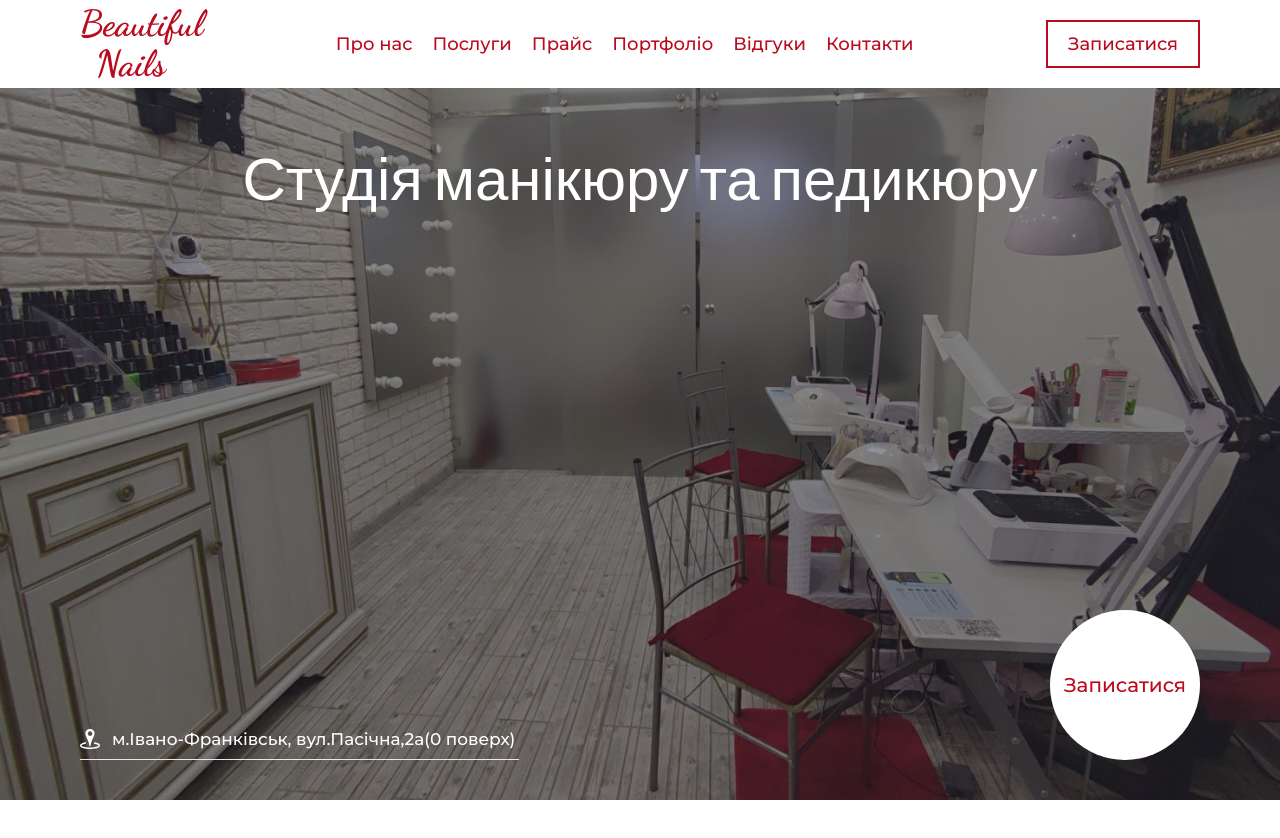
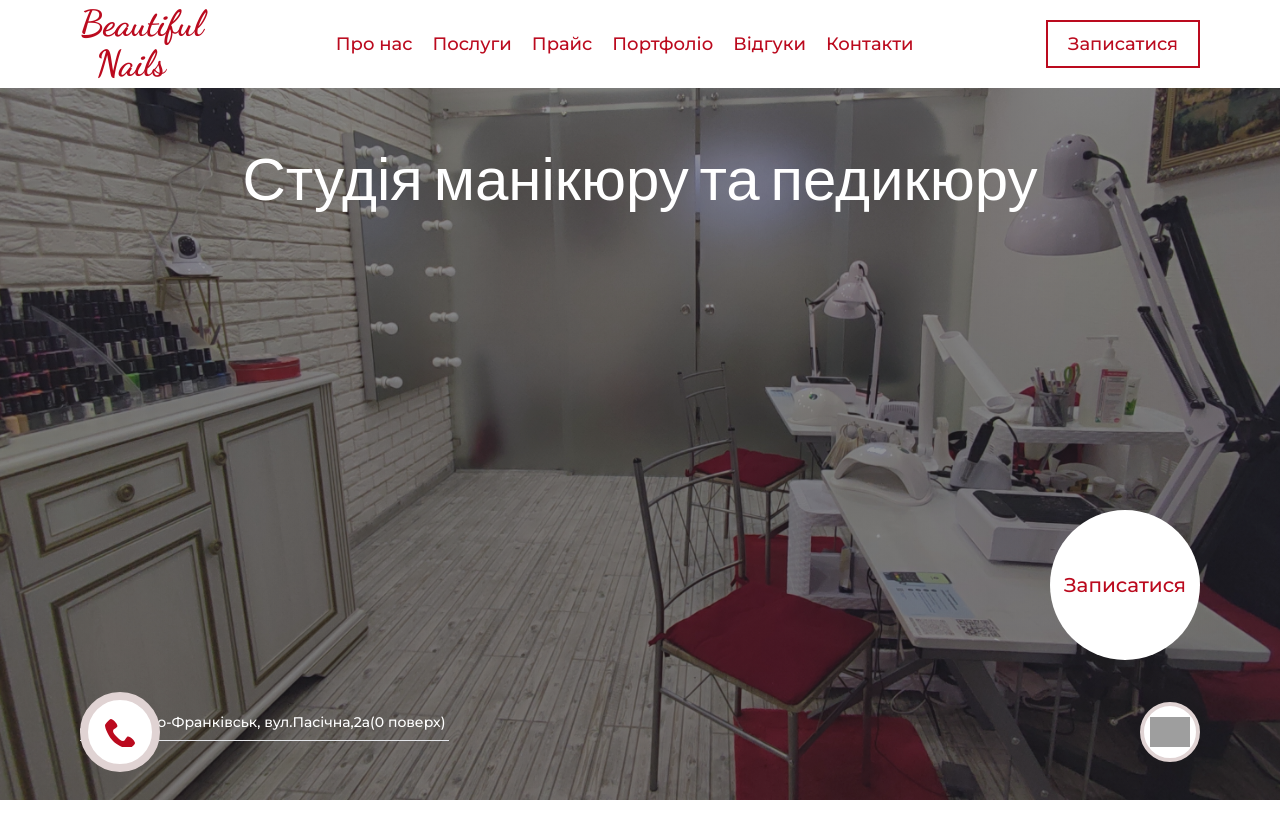
Before and after one commit to mariastetciuk/nails-next, a Next.js app: page / in a window 1280 px wide. Shown: the top 838 px of the page. Built offline with nearby package versions, Linux system fonts and the light colour scheme; grey boxes are pictures that could not be loaded.

Commit message:
add fixed btn

```diff
--- a/src/app/globals.css
+++ b/src/app/globals.css
@@ -14,3 +14,7 @@
   background-position: center;
   background-size: cover;
 }
+
+.ffr {
+  color: #e0d3d3;
+}
--- a/src/components/BurgerMenu.tsx
+++ b/src/components/BurgerMenu.tsx
@@ -55,12 +55,12 @@ const BurgerMenu = ({ togleModal }: CloseModal) => {
           ))}
         </ul>
         <div className="flex justify-center items-center gap-4 mx-auto border-t border-gray-400 pt-6 px-6 md:px-8 md:py-7" >
-            <a href='https://www.instagram.com/beautiful.nails.if'  rel="noopener noreferrer">
+            <a href='https://www.instagram.com/beautiful.nails.if'  rel="noopener noreferrer" target='_blank'>
               <InstagramIcon />
             </a>
-            <a href='https://facebook.com/beautifulnails.pasichna.if'  rel="noopener noreferrer"><FasebookIcon /></a>
-            <a href=""  rel="noopener noreferrer" ><ViberIcon /></a>
-            <a href=""  rel="noopener noreferrer" ><TelegramIcon /></a>
+            <a href='https://facebook.com/beautifulnails.pasichna.if'  rel="noopener noreferrer" target='_blank'><FasebookIcon /></a>
+            <a href=""  rel="noopener noreferrer" target='_blank'><ViberIcon /></a>
+            <a href=""  rel="noopener noreferrer" target='_blank'><TelegramIcon /></a>
             </div>
 
       </div>
--- a/src/components/Header.tsx
+++ b/src/components/Header.tsx
@@ -17,7 +17,7 @@ const Header = () => {
        <nav className='hidden lg:block'>
           <ul className='flex gap-5 text-lg font-medium'>
             {navLinks.map(({title, href}) => <li key={title}>
-              <Link href={href} className='transition-all duration-300 hover:border-b-2 focus:border-b-2 py-3'>{title}</Link>
+              <Link href={href} className='transition-all duration-300npm hover:border-b-2 hover:border-red focus:border-red focus:border-b-2 py-3'>{title}</Link>
             </li>)}
           </ul>
         </nav>
--- a/src/components/Hero.tsx
+++ b/src/components/Hero.tsx
@@ -1,33 +1,36 @@
 import { Bitter } from "next/font/google";
 import LocationIcon from "./icons/LocationIcon";
+import FixedBtn from "./Sociale";
+
 
 const cinzel = Bitter({ subsets: ["latin"], weight: ["700", "900"] });
 const Hero = () => {
   return (
     <section className="relative bgImage w-screen text-white md:h-[800px] lg:h-[800px] mb-[300px]">
-      <div className="w-[320px] h-[500px] px-5 pt-[120px] md:w-[768px] md:pt-[150px] md:h-[800px] lg:px-20 lg:w-[1280px]">
-        <h1 className={`${cinzel.className} text-center text-3xl mb-[240px] md:text-5xl md:mx-auto md:mb-[300px] md:w-[500px] lg:w-auto lg:text-6xl lg:mb-[400px]`}>
+      <div className="w-[320px] h-[500px] mx-auto px-5 pt-[120px] md:w-[768px] md:pt-[150px] md:h-[800px] lg:px-20 lg:w-[1280px]">
+        <h1 className={`${cinzel.className} text-center text-3xl mb-[240px] md:text-5xl md:mx-auto md:mb-[450px] md:w-[500px] lg:w-auto lg:text-6xl lg:mb-[500px]`}>
           Студія манікюру та педикюру
         </h1>
         <div className="relative flex justify-between items-end">
           <a
-            className=" flex items-center text-[14px] gap-3 border-b fill-white pb-1 text-base font-medium text-white transition-all duration-300 hover:border-red focus:border-red lg:text-[1.06rem]"
+            className=" flex items-center leading-tight text-[14px] gap-3 border-b fill-white pb-1 text-base font-medium text-white transition-all duration-300 hover:border-red focus:border-red lg:text-[1.06rem]"
             href="#location"
           >
             <LocationIcon />
-            <p className="lg:pr-1 py-1">
+            <p className="lg:pr-1 md:py-1 text-[14px]">
               м.Івано-Франківськ,{" "}
               <span className="block lg:inline ">вул.Пасічна,2а(0 пoверх)</span>{" "}
             </p>
           </a>
           <button
             type="button"
-            className="absolute right-0  -top-[170px] flex items-center justify-center h-[110px] w-[110px] rounded-full bg-white text-base font-medium  text-red transition-all duration-300 hover:bg-red focus:bg-red hover:text-white focus:text-white md:relative  md:top-0 md:h-[130px] md:w-[130px] md:text-xl lg:w-[150px] lg:h-[150px]"
+            className="absolute right-0  -top-[170px] flex items-center justify-center h-[110px] w-[110px] rounded-full bg-white text-base font-medium  text-red transition-all duration-300 hover:bg-red focus:bg-red hover:text-white focus:text-white md:h-[130px] md:w-[130px] md:text-xl lg:-top-[200px] lg:w-[150px] lg:h-[150px]"
           >
             Записатися
           </button>
         </div>
       </div>
+      <FixedBtn />
     </section>
   );
 };
--- /dev/null
+++ b/src/components/Sociale.tsx
@@ -0,0 +1,99 @@
+"use client";
+import React, { useState, useEffect } from "react";
+import Image from "next/image";
+import CloseIcon from "./icons/CloseIcon";
+import PhoneIcon from "./icons/PhoneIcon";
+import InstagramIcon from "./icons/InstagramIcon";
+import FasebookIcon from "./icons/FasebbokIcon";
+import TelegramIcon from "./icons/TelegramIcon";
+import ViberIcon from "./icons/ViberIcon";
+import Link from "next/link";
+
+const FixedBtn = () => {
+  const [isShowPopUp, setisShowPopUp] = useState(false);
+  const [currentImageIndex, setCurrentImageIndex] = useState(0);
+  const images = [
+    "/icon/icon-facebook.svg",
+    "/icon/icon-instagram.svg",
+    "/icon/icon-viber.svg",
+    "/icon/icon-telegram.svg",
+  ];
+
+  const togglePopUp = () => setisShowPopUp((prev) => !prev);
+
+
+
+  useEffect(() => {
+    const showNextImage = () => {
+      setCurrentImageIndex((prevIndex) => (prevIndex + 1) % images.length);
+    };
+    const imageSliderInterval = setInterval(showNextImage, 3000);
+
+
+    return () => {
+
+      clearInterval(imageSliderInterval);
+    };
+  }, [currentImageIndex, images.length]);
+
+  return (
+    <div className="fixed left-0 right-0 bottom-7 z-10">
+      <div className="flex items-center mx-auto justify-between px-5 w-[320px] md:w-[768px] lg:w-[1280px] lg:px-20">
+        <Link
+        href={'tel: +380989505917'}
+          className=" flex justify-center text-red items-center w-[70px] h-[70px] rounded-full border-8 border-lightred bg-white transition-all duration-300 md:w-[80px] md:h-[80px]"
+        >
+          <PhoneIcon />
+        </Link>
+        <div className="relative ">
+          <button
+            type="button"
+            onClick={togglePopUp}
+            className="  flex justify-center items-center w-[50px] h-[50px] rounded-full border-4 border-lightred bg-white transition-all duration-300 md:w-[60px] md:h-[60px]"
+          >
+            {isShowPopUp ? (
+              <CloseIcon />
+            ) : (
+              <Image
+                src={images[currentImageIndex]}
+                alt={`Image ${currentImageIndex + 1}`}
+                width={40}
+                height={40}
+              />
+            )}
+          </button>
+          {isShowPopUp && (
+            <div className="absolute -top-[200px] flex flex-wrap justify-center items-center right-0 w-[50px] md:w-[60px] ">
+              <Link
+                href="https://www.instagram.com/beautiful.nails.if"
+                rel="noopener noreferrer"
+                target='_blank'
+
+              >
+                <InstagramIcon />
+              </Link>
+              <Link
+                href="https://facebook.com/beautifulnails.pasichna.if"
+                rel="noopener noreferrer"
+                target='_blank'
+
+              >
+                <FasebookIcon />
+              </Link>
+              <Link href="" rel="noopener noreferrer" target='_blank'
+              >
+                <ViberIcon />
+              </Link>
+              <Link href="" rel="noopener noreferrer" target='_blank'
+             >
+                <TelegramIcon />
+              </Link>
+            </div>
+          )}
+        </div>
+      </div>
+    </div>
+  );
+};
+
+export default FixedBtn;
--- a/src/components/icons/FasebbokIcon.tsx
+++ b/src/components/icons/FasebbokIcon.tsx
@@ -6,37 +6,10 @@ const FasebookIcon = () => {
       width="48px"
       height="48px"
     >
-      <radialGradient
-        id="8O3wK6b5ASW2Wn6hRCB5xa"
-        cx="11.087"
-        cy="7.022"
-        r="47.612"
-        gradientTransform="matrix(1 0 0 -1 0 50)"
-        gradientUnits="userSpaceOnUse"
-      >
-        <stop offset="0" stopColor="#1292ff" />
-        <stop offset=".079" stopColor="#2982ff" />
-        <stop offset=".23" stopColor="#4e69ff" />
-        <stop offset=".351" stopColor="#6559ff" />
-        <stop offset=".428" stopColor="#6d53ff" />
-        <stop offset=".754" stopColor="#df47aa" />
-        <stop offset=".946" stopColor="#ff6257" />
-      </radialGradient>
-      <path
-        fill="url(#8O3wK6b5ASW2Wn6hRCB5xa)"
-        d="M44,23.5C44,34.27,35.05,43,24,43c-1.651,0-3.25-0.194-4.784-0.564	c-0.465-0.112-0.951-0.069-1.379,0.145L13.46,44.77C12.33,45.335,11,44.513,11,43.249v-4.025c0-0.575-0.257-1.111-0.681-1.499	C6.425,34.165,4,29.11,4,23.5C4,12.73,12.95,4,24,4S44,12.73,44,23.5z"
-      />
-      <path
-        d="M34.992,17.292c-0.428,0-0.843,0.142-1.2,0.411l-5.694,4.215	c-0.133,0.1-0.28,0.15-0.435,0.15c-0.15,0-0.291-0.047-0.41-0.136l-3.972-2.99c-0.808-0.601-1.76-0.918-2.757-0.918	c-1.576,0-3.025,0.791-3.876,2.116l-1.211,1.891l-4.12,6.695c-0.392,0.614-0.422,1.372-0.071,2.014	c0.358,0.654,1.034,1.06,1.764,1.06c0.428,0,0.843-0.142,1.2-0.411l5.694-4.215c0.133-0.1,0.28-0.15,0.435-0.15	c0.15,0,0.291,0.047,0.41,0.136l3.972,2.99c0.809,0.602,1.76,0.918,2.757,0.918c1.576,0,3.025-0.791,3.876-2.116l1.211-1.891	l4.12-6.695c0.392-0.614,0.422-1.372,0.071-2.014C36.398,17.698,35.722,17.292,34.992,17.292L34.992,17.292z"
-        opacity=".05"
-      />
-      <path
-        d="M34.992,17.792c-0.319,0-0.63,0.107-0.899,0.31l-5.697,4.218	c-0.216,0.163-0.468,0.248-0.732,0.248c-0.259,0-0.504-0.082-0.71-0.236l-3.973-2.991c-0.719-0.535-1.568-0.817-2.457-0.817	c-1.405,0-2.696,0.705-3.455,1.887l-1.21,1.891l-4.115,6.688c-0.297,0.465-0.32,1.033-0.058,1.511c0.266,0.486,0.787,0.8,1.325,0.8	c0.319,0,0.63-0.107,0.899-0.31l5.697-4.218c0.216-0.163,0.468-0.248,0.732-0.248c0.259,0,0.504,0.082,0.71,0.236l3.973,2.991	c0.719,0.535,1.568,0.817,2.457,0.817c1.405,0,2.696-0.705,3.455-1.887l1.21-1.891l4.115-6.688c0.297-0.465,0.32-1.033,0.058-1.511	C36.051,18.106,35.531,17.792,34.992,17.792L34.992,17.792z"
-        opacity=".07"
-      />
+      <path fill="#039be5" d="M24 5A19 19 0 1 0 24 43A19 19 0 1 0 24 5Z" />
       <path
         fill="#fff"
-        d="M34.394,18.501l-5.7,4.22c-0.61,0.46-1.44,0.46-2.04,0.01L22.68,19.74	c-1.68-1.25-4.06-0.82-5.19,0.94l-1.21,1.89l-4.11,6.68c-0.6,0.94,0.55,2.01,1.44,1.34l5.7-4.22c0.61-0.46,1.44-0.46,2.04-0.01	l3.974,2.991c1.68,1.25,4.06,0.82,5.19-0.94l1.21-1.89l4.11-6.68C36.434,18.901,35.284,17.831,34.394,18.501z"
+        d="M26.572,29.036h4.917l0.772-4.995h-5.69v-2.73c0-2.075,0.678-3.915,2.619-3.915h3.119v-4.359c-0.548-0.074-1.707-0.236-3.897-0.236c-4.573,0-7.254,2.415-7.254,7.917v3.323h-4.701v4.995h4.701v13.729C22.089,42.905,23.032,43,24,43c0.875,0,1.729-0.08,2.572-0.194V29.036z"
       />
     </svg>
   );
--- /dev/null
+++ b/src/components/icons/PhoneIcon.tsx
@@ -0,0 +1,14 @@
+const PhoneIcon = () => {
+    return (
+      <svg
+        className="fill-current text-current"
+        width='30px'
+        height='30px'
+        aria-label="перемикач мобільного меню"
+      >
+       <path  d="M22 20c-2 2-2 4-4 4s-4-2-6-4-4-4-4-6 2-2 4-4-4-8-6-8-6 6-6 6c0 4 4.109 12.109 8 16s12 8 16 8c0 0 6-4 6-6s-6-8-8-6z"></path>
+      </svg>
+    );
+  };
+
+  export default PhoneIcon;
--- a/tailwind.config.ts
+++ b/tailwind.config.ts
@@ -10,7 +10,7 @@ const config: Config = {
     extend: {
       colors: {
         red: '#bb0a1e',
-        black: '#0A0A0A',
+        lightred: '#e0d3d3',
         accent: '#FEE41F',
         lemon: '#FFF5A5',
         darkgray: '#565656',
```
